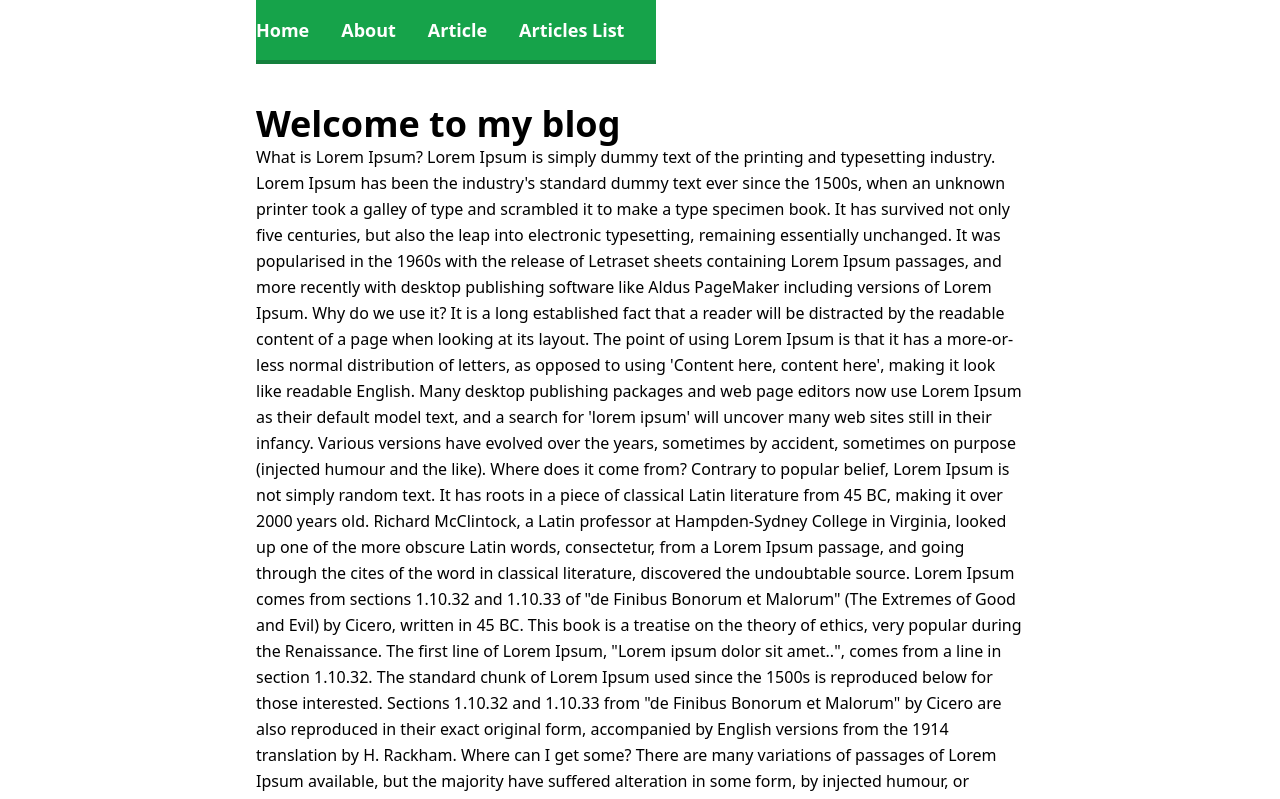
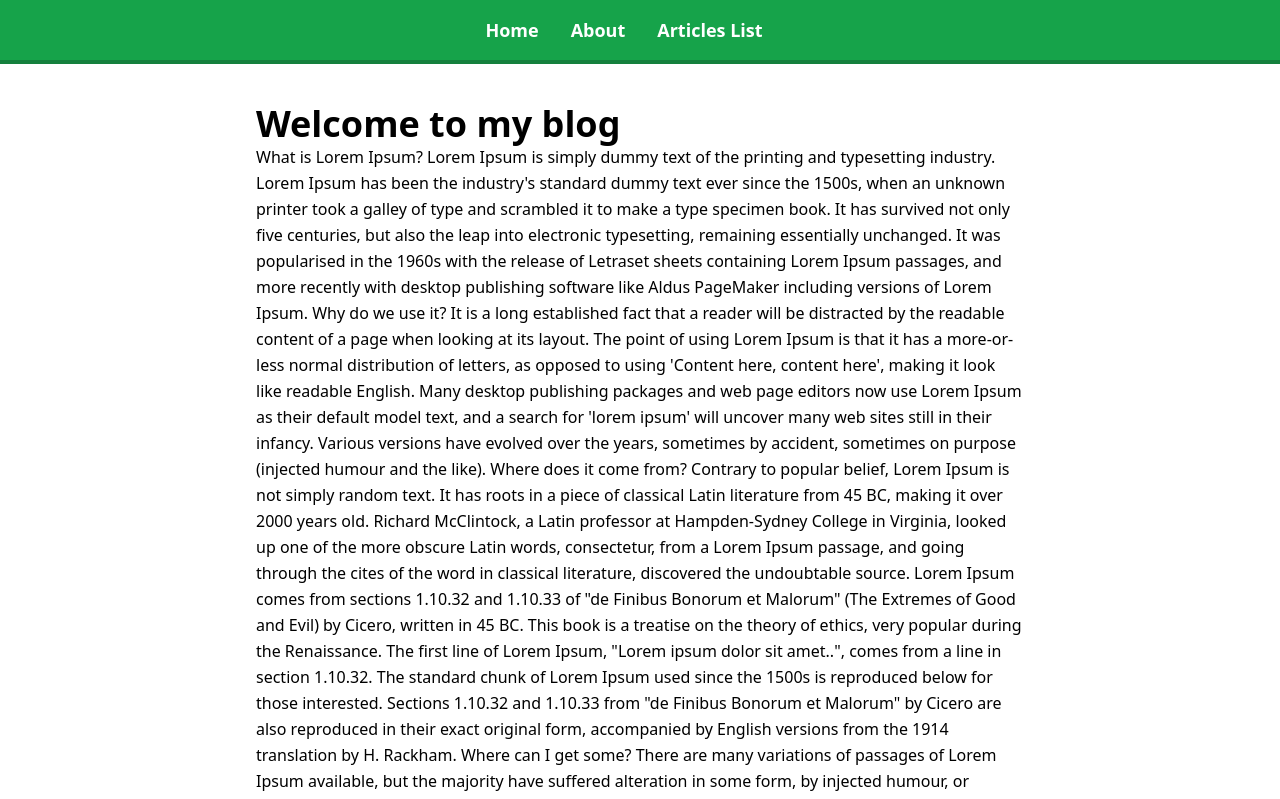
Before and after one commit to ankurrawat043/myblogApp, a React (Create React App) app: page / in a window 1280 px wide. Shown: the top 799 px of the page. Built offline with nearby package versions, Linux system fonts and the light colour scheme.

Commit message:
url parameter created

```diff
--- a/src/App.js
+++ b/src/App.js
@@ -9,12 +9,12 @@ import NavBar from "./components/NavBar";
 function App() {
   return (
     <BrowserRouter>
+          <NavBar/>
       <div className="max-w-screen-md mx-auto pt-20">
-          <NavBar/>
         <Routes>
           <Route  path="/" element={<Home />} />
           <Route  path="/about" element={<About />} />
-          <Route  path="/article" element={<Article />} />
+          <Route  path="/article/:name" element={<Article />} />
           <Route  path="/article-list" element={<ArticleList />} />
         </Routes>
       </div>
--- a/src/components/NavBar.js
+++ b/src/components/NavBar.js
@@ -3,7 +3,7 @@ import { Link } from "react-router-dom";
 
 function NavBar() {
   return (
-    <div className="border-b-4 border-green-700 fixed top-0 bg-green-600 font-bold text-lg text-white">
+    <div className="border-b-4 border-green-700 text-center fixed top-0 bg-green-600 font-bold w-full text-lg text-white">
       <ul>
         <li className="inline-block pt-4 pb-4">
           <Link to="/" className="pt-6 pr-8">
@@ -15,11 +15,7 @@ function NavBar() {
             About
           </Link>
         </li>
-        <li className="inline-block pt-4 pb-4">
-          <Link to="/article" className="pt-6 pr-8">
-            Article
-          </Link>
-        </li>
+
         <li className="inline-block pt-4 pb-4">
           <Link to="/article-list" className="pt-6 pr-8">
             Articles List
--- a/src/pages/Article.js
+++ b/src/pages/Article.js
@@ -1,10 +1,12 @@
 import React from "react";
+import { useParams } from "react-router-dom";
 
 function Article() {
+  const name = useParams();
   return (
     <div className="mb-20">
       <h1 className="sm:text-4xl text-2xl font-bold mt-6 text-grey-900">
-        Article
+        This is {name.name} Article
       </h1>
     </div>
   );
```
Also changed, not shown: src/styles/tailwind.css.
